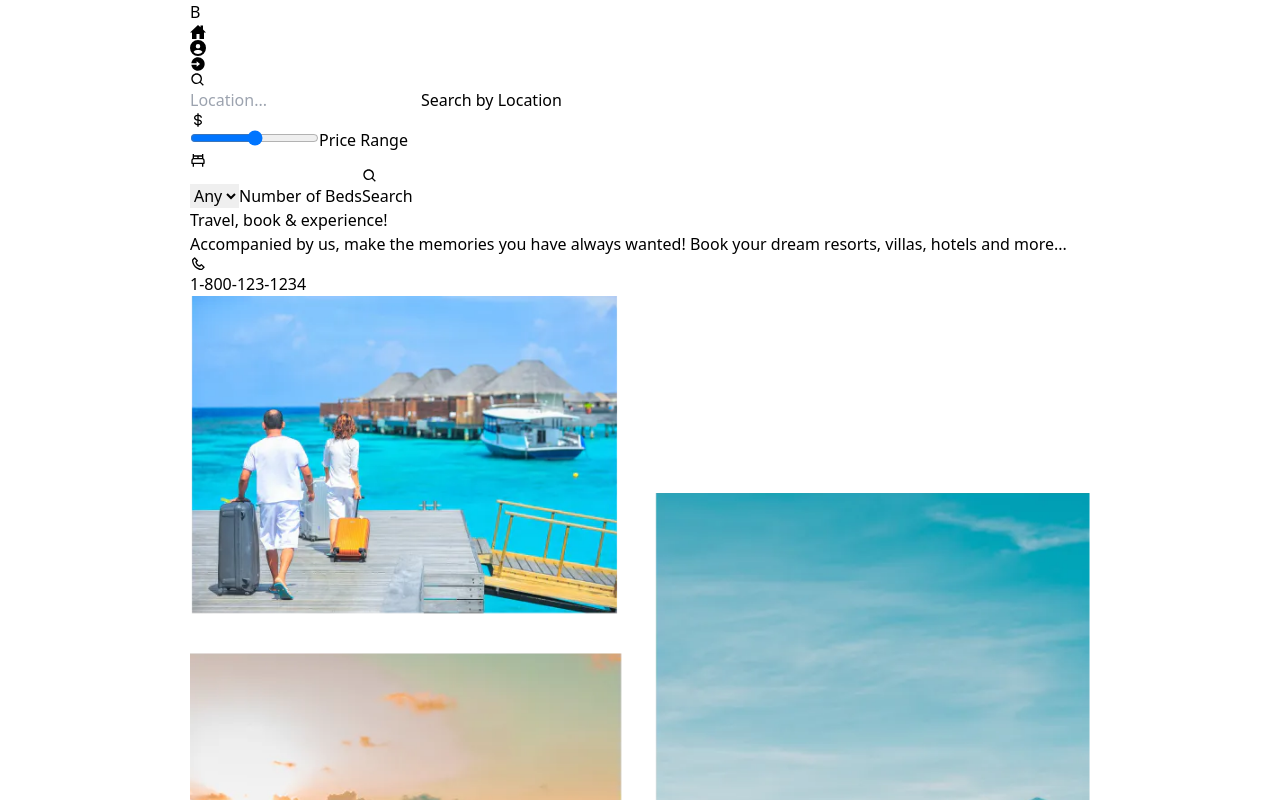
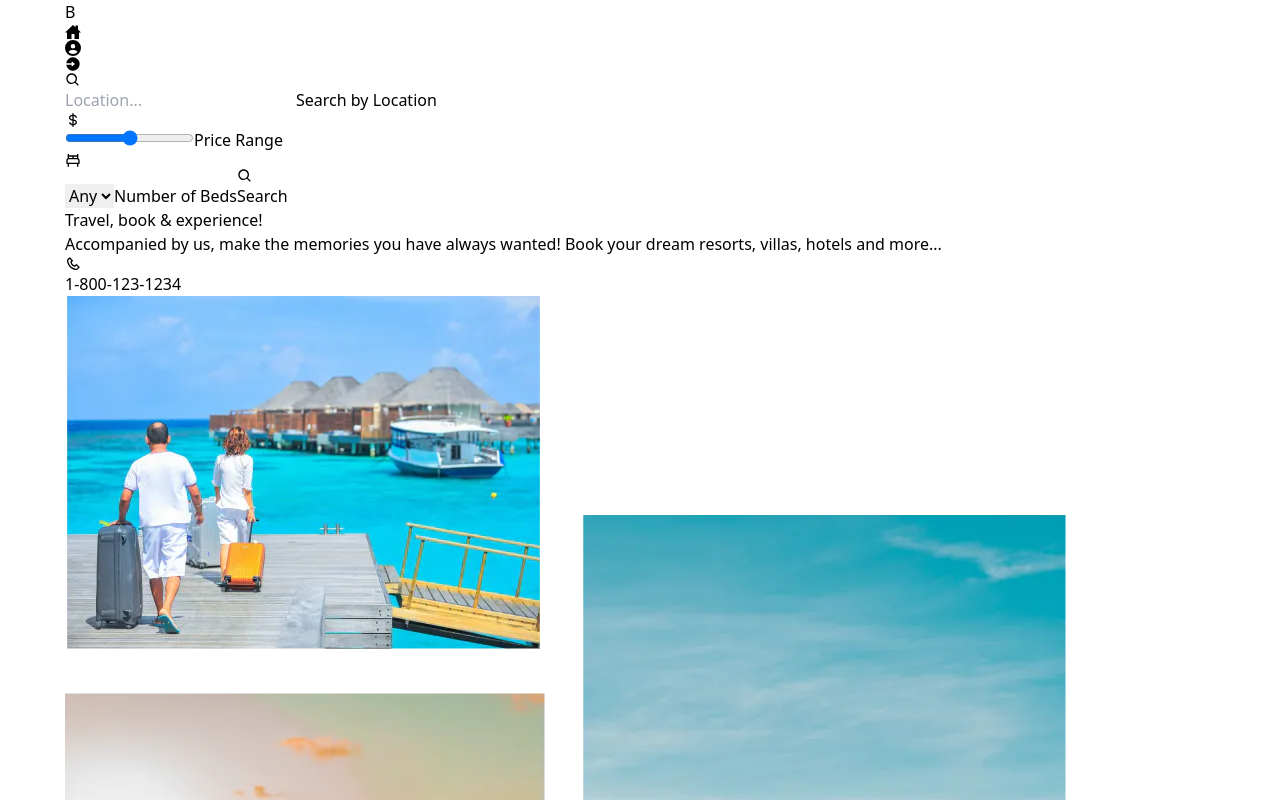
Before and after one commit to gere-dev/real-estate-booking-react-node, a React (Vite) app in the folder frontend/: page / in a window 1280 px wide. Shown: the top 800 px of the page. Built offline with nearby package versions, Linux system fonts and the light colour scheme; no server answers.

Commit message:
change the max width for the container

```diff
--- a/frontend/src/components/Properties/PropertiesGrid.tsx
+++ b/frontend/src/components/Properties/PropertiesGrid.tsx
@@ -17,7 +17,7 @@ export const PropertiesGrid = () => {
     return <Loading />;
   }
   return (
-    <ul className='grid grid-cols-1 md:grid-cols-2 lg:grid-cols-3 gap-x-4 gap-y-8 mt-8'>
+    <ul className='grid grid-cols-1 md:grid-cols-2 lg:grid-cols-3 xl:grid-cols-4 gap-x-4 gap-y-8 mt-8'>
       {properties.map((property) => (
         <PropertiesList key={property.property_id} property={property} />
       ))}
--- a/frontend/src/index.css
+++ b/frontend/src/index.css
@@ -3,7 +3,7 @@
 @tailwind utilities;
 
 .max-width-container {
-  max-width: 950px;
+  max-width: 1200px;
   padding-left: 25px;
   padding-right: 25px;
   margin-left: auto;
```
